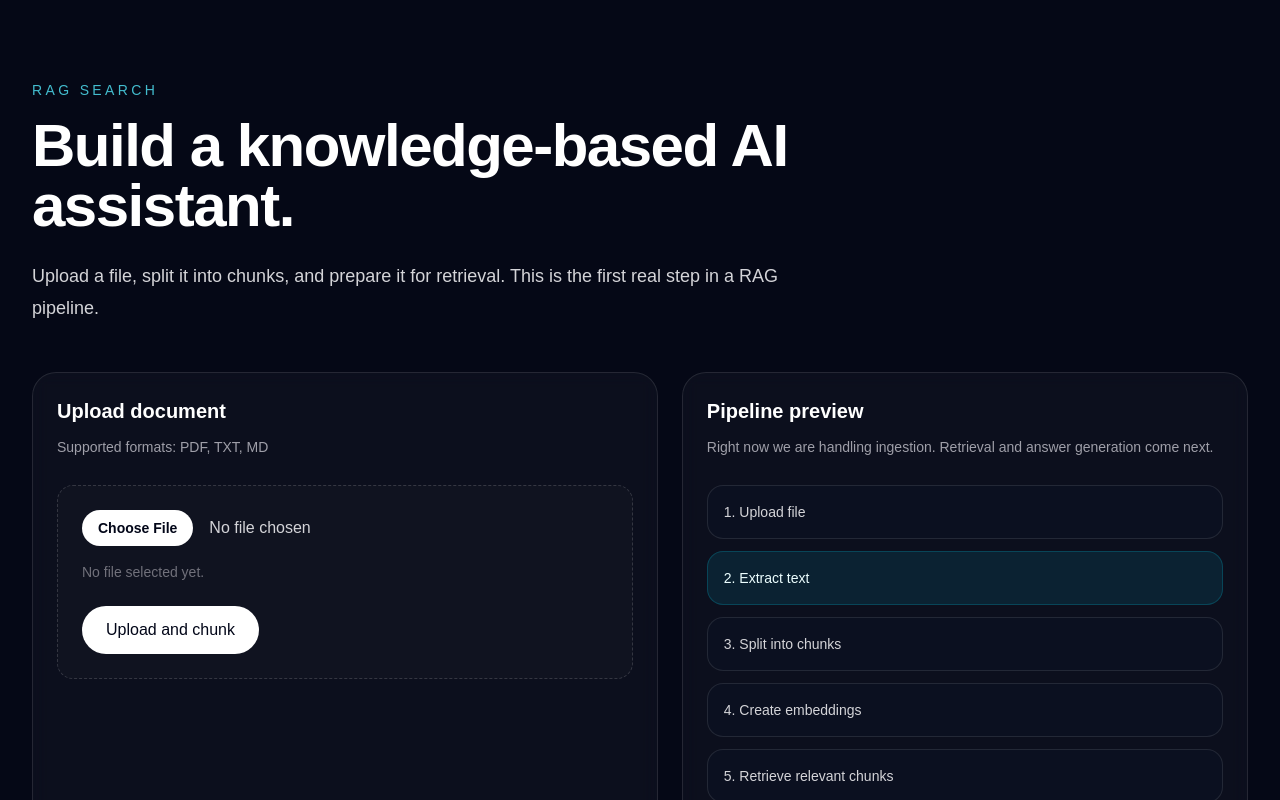
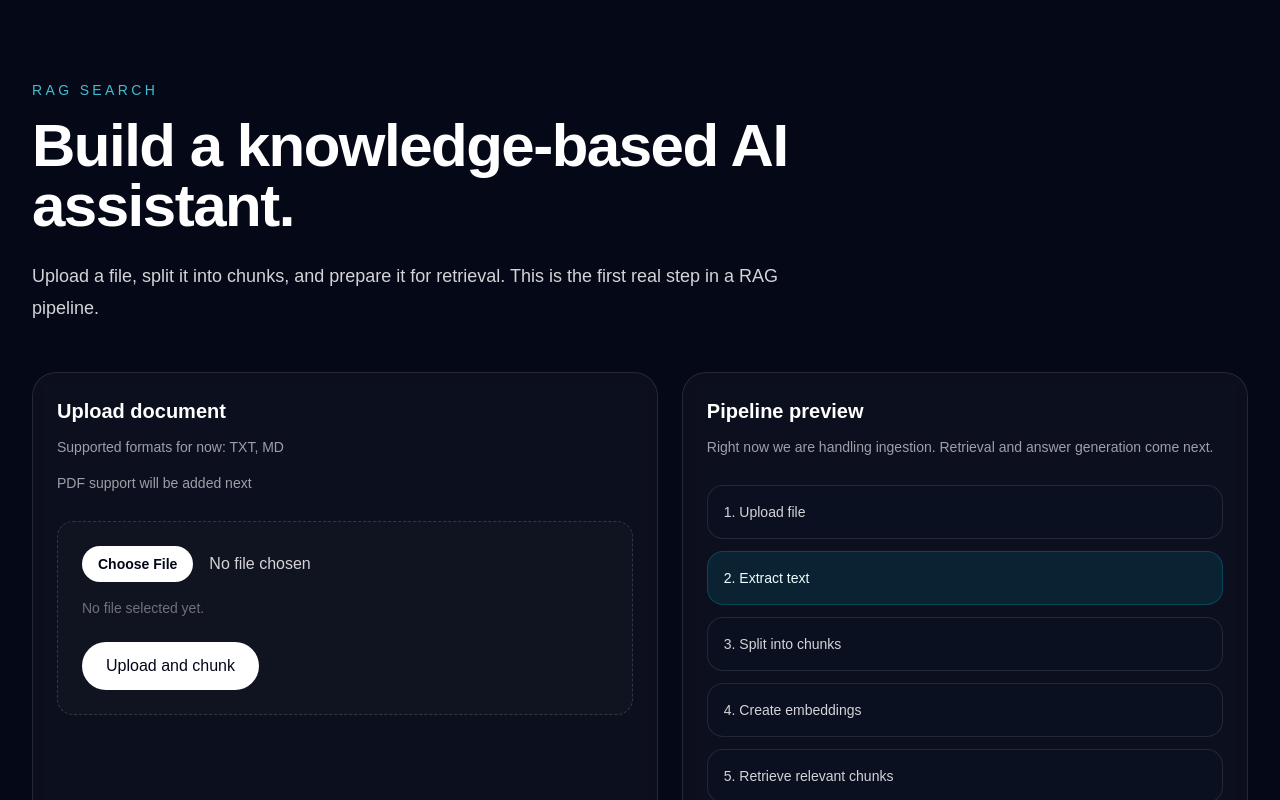
Before and after one commit to sauravanand195/ai-chat-ui, a Next.js app: page /projects/rag in a window 1280 px wide. Shown: the top 800 px of the page. Built offline with nearby package versions, Linux system fonts and the light colour scheme.

Commit message:
updated txt, md for now

```diff
--- a/app/projects/rag/page.tsx
+++ b/app/projects/rag/page.tsx
@@ -90,7 +90,10 @@ export default function RagPage() {
                     <div className="rounded-3xl border border-white/10 bg-white/[0.03] p-6 backdrop-blur">
                         <h2 className="text-xl font-semibold text-white">Upload document</h2>
                         <p className="mt-2 text-sm leading-7 text-zinc-400">
-                            Supported formats: PDF, TXT, MD
+                            Supported formats for now: TXT, MD
+                        </p>
+                        <p className="mt-2 text-sm leading-7 text-zinc-400">
+                            PDF support will be added next
                         </p>
 
                         <div className="mt-6 rounded-2xl border border-dashed border-white/15 bg-white/[0.02] p-6">
```
